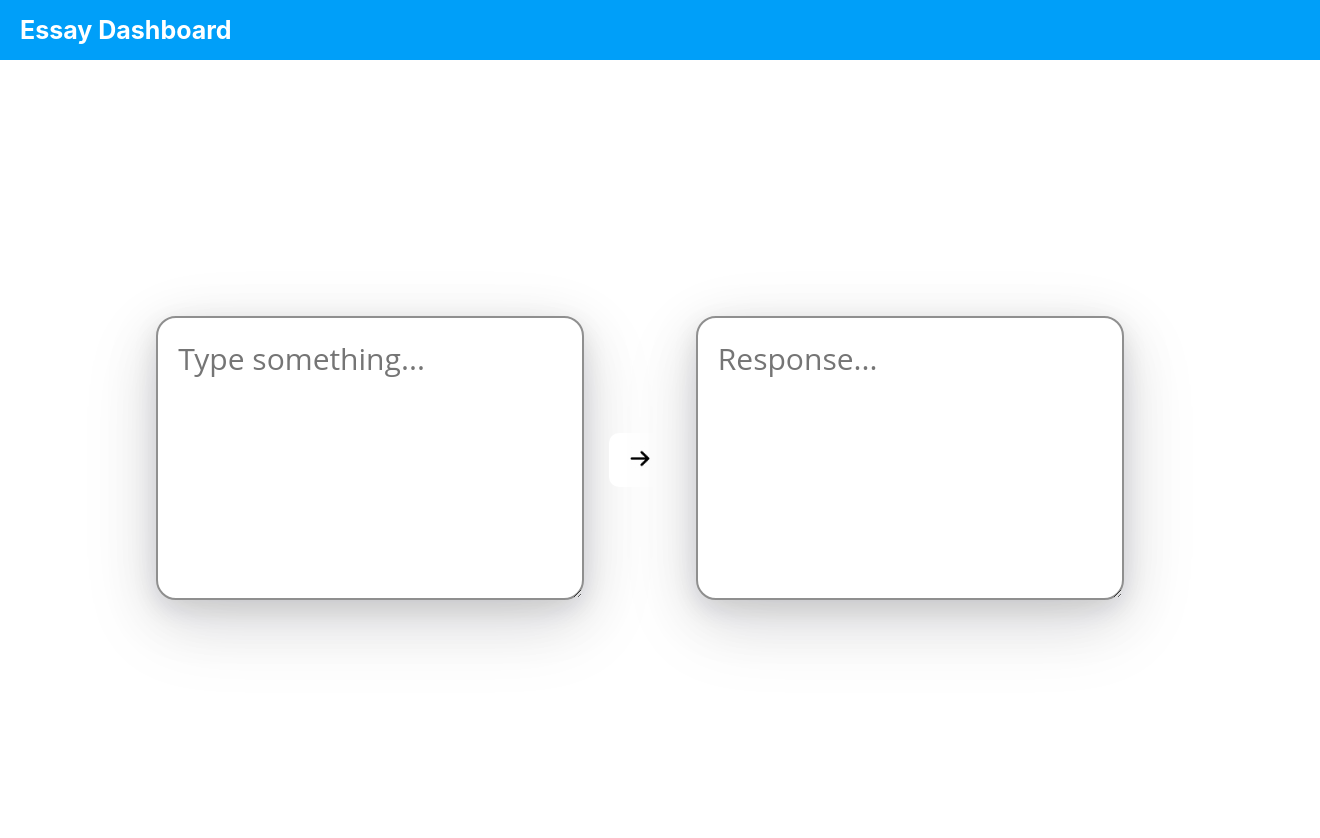
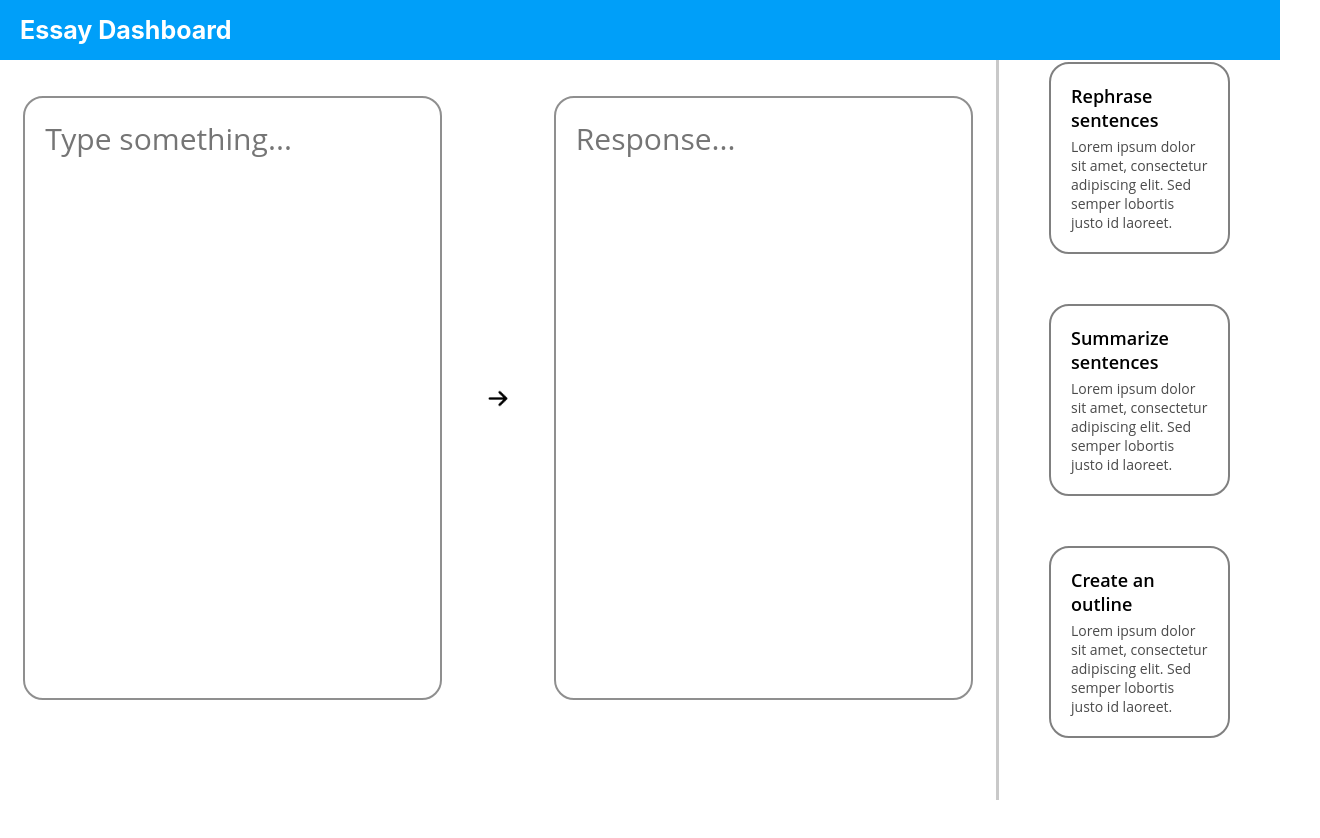
Before and after one commit to jakob-bjorner/essay-dashboard, a React (Create React App) app in the folder essay-dashboard/: page / in a window 1280 px wide. Shown: the top 838 px of the page, 1320 px wide, since content can reach past the window. After the commit the page ends 800 px from the top, so only its background shows below. Built offline with nearby package versions, Linux system fonts and the light colour scheme.

Commit message:
added sidebar functionality

```diff
--- a/essay-dashboard/src/App.css
+++ b/essay-dashboard/src/App.css
@@ -2,13 +2,19 @@
 	text-align: center;
 	height: 100vh;
 	width: 100vw;
+	overflow: hidden;
+}
+button {
+	cursor: pointer;
+}
+.closed-sidebar {
+	background-color: black;
+
 }
 .essay-header {
 	width: 100vw;
 	height: 60px;
 	background-color: #009FF9;
-	padding-left: 20px;
-	padding-right: 20px;
 	text-align: left;
 	color: white;
 	font-size: 25px;
@@ -16,14 +22,18 @@
 	justify-content: center;
 	align-items: center;
 	display: flex;
-	/* z-index: 1;
-	position: absolute; */
+	z-index: 1;
+	position: absolute;
+}
+.essay-header > .title {
+	margin-left: 20px;
+	margin-right: 20px;
 }
 .title {
 	flex: auto;
 }
 
-.text-box {
+.box {
 	display: flex;
 	align-items: center;
 	justify-content: center;
@@ -31,24 +41,87 @@
 	width: 100vw;
 }
 
-.text-box > * {
+.box > * {
 	flex: auto;
 }
 .text-input-output {
+	width: 70vw;
+	padding: 50px;
 	display: flex;
 	align-items: center;
 	justify-content: center;
 }
+.function-sidebar {
+	width: 30vw;
+	height: 100vh;
+	background-color: white;
+	border-left: 3px solid rgb(179, 179, 179, 0.7);
+	padding: 50px;
+	display: flex;
+	align-items: center;
+	flex-direction: column;
+	justify-content: center;
+}
+
+.btn-holder {
+	height: 80vh;
+	display: flex;
+	flex-direction: column;
+	align-items: center;
+	justify-content: center;
+}
+
+.btn-holder > .function-btn {
+	flex: auto;
+	font-family: "Open Sans";
+	margin-top: 25px;
+	margin-bottom: 25px;
+	/* max-height: 150px; */
+	font-size: 20px;
+	text-align: left;
+	padding: 20px;
+	border-radius: 20px;
+	outline: none;
+	border: 2px solid gray;
+	background-color: white;
+	transition: 0.4s ease-in-out;
+
+}
+
+.btn-holder > .function-btn:hover {
+	background-color:rgb(250, 250, 250);
+	border: 2px solid black;
+	transition: 0.4s ease-in-out;
+	cursor: pointer
+
+}
+.function-btn > .heading {
+	padding-bottom: 5px;
+	font-size: 18px;
+	font-weight: 600;
+}
+.function-btn > .description {
+	font-size: 14px;
+	color:rgb(74, 74, 74);
+	transition: 0.4s ease-in-out;
+
+}
+
+.function-btn:hover > .description {
+	color: black;
+	transition: 0.4s ease-in-out;
+}
 .text-input-output > form > textarea {
+	resize: none;
 	font-size: 30px;
 	font-family: 'Open Sans';
 	outline: none;
 	border: 2px solid rgb(143, 143, 143);
 	border-radius: 20px;
-	height: 30vh;
-	width: 30vw;
-	box-shadow: rgba(17, 17, 26, 0.1) 0px 8px 24px,
-		rgba(17, 17, 26, 0.1) 0px 16px 56px, rgba(17, 17, 26, 0.1) 0px 24px 80px;
+	height: 70vh;
+	min-width: 27.5vw;
+	/* box-shadow: rgba(17, 17, 26, 0.1) 0px 8px 24px,
+		rgba(17, 17, 26, 0.1) 0px 16px 56px, rgba(17, 17, 26, 0.1) 0px 24px 80px; */
 	padding: 20px;
 	transition: 0.5s ease-in-out;
 }
--- a/essay-dashboard/src/App.js
+++ b/essay-dashboard/src/App.js
@@ -1,6 +1,6 @@
 import './App.css';
 import arrow from './arrow.png';
-import React, { useState, setState } from 'react';
+import React, { useState, setState, useRef, useEffect } from 'react';
 
 function App() {
 	const [input, setInput] = useState('');
@@ -18,7 +18,7 @@ function App() {
 				Essay Dashboard
 			</div>
 			</div>
-			<div className="text-box">
+			<div className="box">
 				<div className="text-input-output">
 					<form>
 						<textarea
@@ -41,6 +41,22 @@ function App() {
 					</form>
 
 				</div>
+				<div className="function-sidebar">
+					<div className="btn-holder">
+					<button className="function-btn">
+						<div className="heading">Rephrase sentences</div>
+						<div className="description">Lorem ipsum dolor sit amet, consectetur adipiscing elit. Sed semper lobortis justo id laoreet. </div>
+					</button>
+					<button className="function-btn">
+						<div className="heading">Summarize sentences</div>
+						<div className="description">Lorem ipsum dolor sit amet, consectetur adipiscing elit. Sed semper lobortis justo id laoreet. </div>
+					</button>
+					<button className="function-btn">
+						<div className="heading">Create an outline</div>
+						<div className="description">Lorem ipsum dolor sit amet, consectetur adipiscing elit. Sed semper lobortis justo id laoreet. </div>
+					</button>
+					</div>
+				</div>
 			</div>
 		</div>
 	);
```
